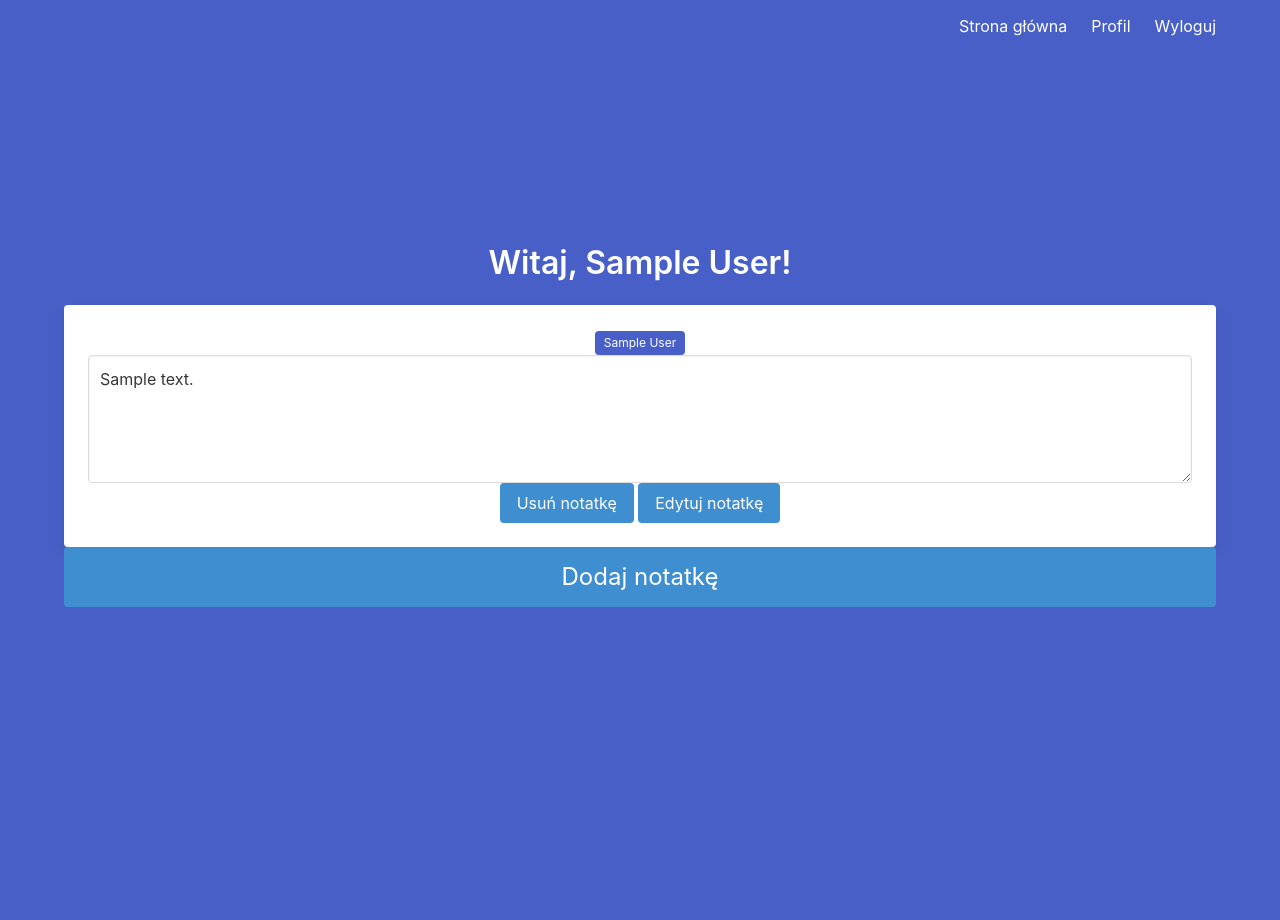
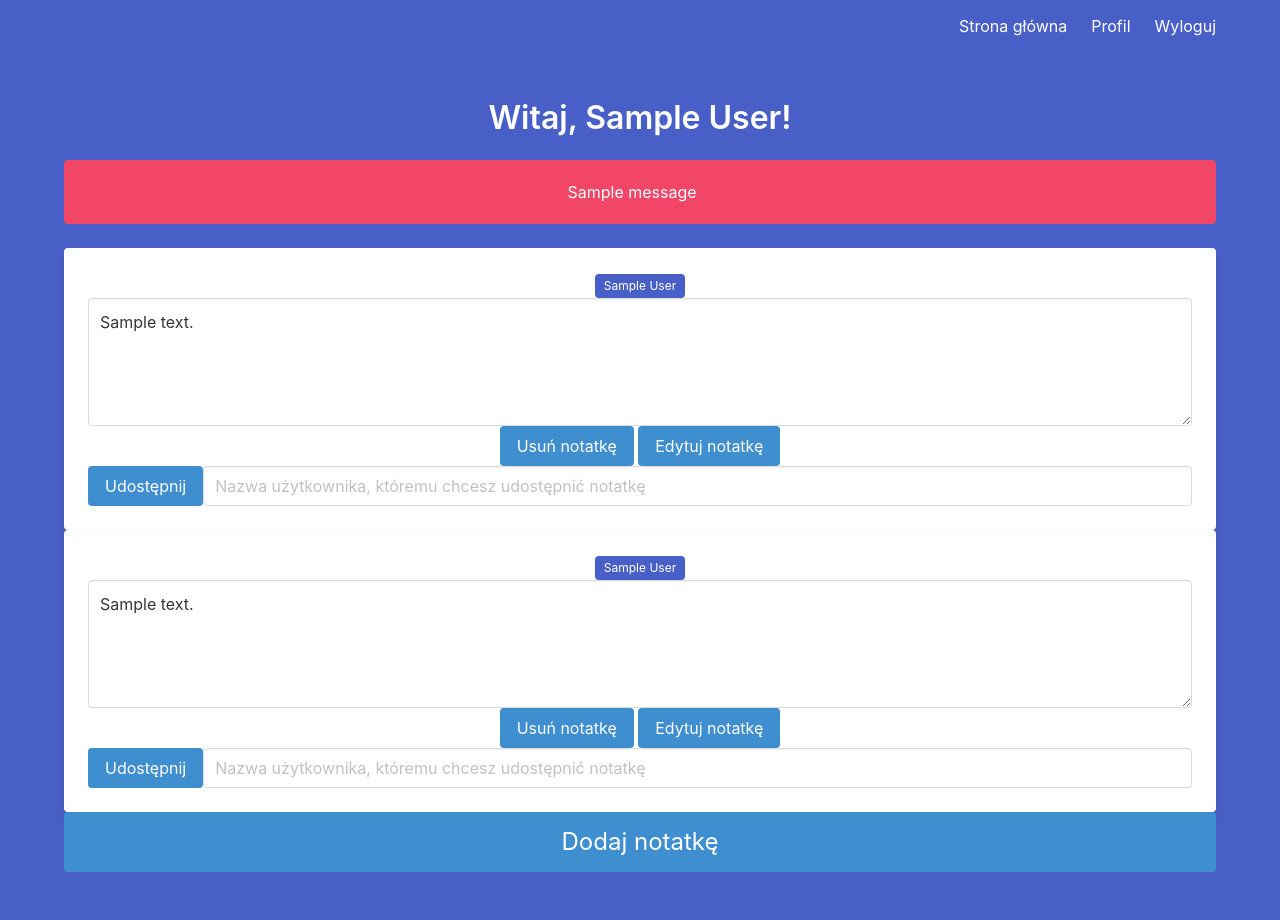
Before and after one commit to 20annie20/ODASProject, a Flask app: page /profile in a window 1280 px wide. Before the commit the page ends 607 px from the top, so only its background shows below. Run offline with Flask 2, Linux system fonts and the light colour scheme; a user stored in the database is signed in; tables that the repository leaves empty hold one stand-in row (values such as "Sample post"); one stand-in notice (Sample message) is shown.

Commit message:
sharing and editing notes

```diff
--- a/project/input_sanitizer.py
+++ b/project/input_sanitizer.py
@@ -1,5 +1,7 @@
 # nazwa użytkownika może składać się wyłącznie z małych liter a-z, powinna być napisem o długości od 1 do 100 znaków
 import re
+
+import flask
 
 
 class NameStatus:
@@ -30,3 +32,11 @@ def validate_password(password):
     if 5 < len(password) < 100 and any(map(str.isdigit, password)) and any(map(str.islower, password)) and any(map(str.isupper, password)):
         return PasswordStatus.PROPER_PASSWORD
     return PasswordStatus.INVALID_PASSWORD
+
+
+def sanitize_text(input_text):
+    return flask.Markup.escape(input_text)
+
+
+def display_text(markup_text):
+    return flask.Markup.unescape(markup_text)
--- a/project/main.py
+++ b/project/main.py
@@ -1,8 +1,12 @@
-from flask import Blueprint, render_template, redirect, url_for, request
+import flask
+from flask import Blueprint, render_template, redirect, url_for, request, flash
 from flask_login import login_required, current_user
 from werkzeug.security import generate_password_hash
-from .models import Note, User
+
+from .input_sanitizer import sanitize_text, display_text
+from .models import Note, User, Share
 from . import db
+from sqlalchemy.orm import aliased
 
 main = Blueprint('main', __name__)
 
@@ -17,11 +21,25 @@ def index():
 def profile():
     notes = Note.query \
         .join(User, User.id == Note.user_id) \
-        .add_columns(User.name, Note.id, Note.text) \
+        .add_columns(User.name, Note.id, Note.text)\
         .filter((Note.user_id == current_user.id) | Note.is_public) \
         .all()
 
-    return render_template('profile.html', name=current_user.name, notes=notes)
+    shared_target_user_table = aliased(User)
+    note_owner_user_table = aliased(User)
+    shared_notes = Share.query \
+        .filter(Share.user_id == current_user.id) \
+        .join(Note, Share.note_id == Note.id) \
+        .join(note_owner_user_table, note_owner_user_table.id == Note.user_id) \
+        .add_columns(note_owner_user_table.name, Note.id, Note.text) \
+        .all()
+    notes_list = list()
+    for note in notes + shared_notes:
+        note = dict(note)
+        note['text'] = display_text(note['text'])
+        notes_list.append(note)
+
+    return render_template('profile.html', name=current_user.name, notes=notes_list)
 
 
 @main.route('/create_note')
@@ -39,8 +57,6 @@ def create_note_post():
     text = request.form.get('text')
     user_id = current_user.id
 
-    # TODO: validate input
-
     # double hashed key - to verify if key is correct
     # single hashed key - to be real encryption key
     # encryption_key_hash = '' if not is_encrypted else generate_password_hash(encryption_key, method='sha256')
@@ -54,7 +70,7 @@ def create_note_post():
                     is_public=is_public,
                     is_encrypted=is_encrypted,
                     encryption_key_hash='',
-                    text=text)
+                    text=sanitize_text(text))
 
     db.session.add(new_note)
     db.session.commit()
@@ -75,15 +91,59 @@ def delete_note_post():
     return redirect(url_for('main.profile'))
 
 
+@main.route('/update_note', methods=['POST'])
+@login_required
+def update_note_post():
+    # TODO get the original text of the note
+    note_id = request.form.get('note_id')
+    text = request.form.get('text')
+    note = Note.query.filter_by(id=note_id).first()
+    if note:
+        note.text = sanitize_text(text)
+        db.session.commit()
+
+    return redirect(url_for('main.profile'))
+
+
 @main.route('/edit_note', methods=['POST'])
 @login_required
 def edit_note_post():
     note_id = request.form.get('note_id')
-    text = request.form.get('text')
+    note = Note.query.filter_by(id=note_id).first()
+    return render_template('update_note.html', note=note)
+
+
+@main.route('/share_note', methods=['POST'])
+@login_required
+def share_note_post():
+    note_id = request.form.get('note_id')
+    share_user_name = request.form.get('share_user_name')
+
+    share_user = User.query.filter_by(name=share_user_name).first()
+
+    if not share_user:
+        flash(f'Nie znaleziono użytkownika: {share_user_name}')
+        return redirect(url_for('main.profile'))
+
+    if share_user.id == current_user.id:
+        flash('Nie możesz udostępnić notatki sam(a) sobie :)')
+        return redirect(url_for('main.profile'))
 
     note = Note.query.filter_by(id=note_id).first()
     if note:
-        note.text = text
-        db.session.commit()
+
+        if note.is_public:
+            flash('Notatka jest już publiczna')
+            return redirect(url_for('main.profile'))
+        if note.user_id == share_user.id:
+            flash('Nie możesz udostępnić notatki jej właścicielowi.')
+            return redirect(url_for('main.profile'))
+        share = Share.query.filter((note.id == Share.note_id) & (share_user.id == Share.user_id)).first()
+        if not share:   # if share does not already exist
+            new_share = Share(user_id=share_user.id, note_id=note.id)
+            db.session.add(new_share)
+            db.session.commit()
+        else:   # if share already exists
+            flash('Już udostępniono temu użytkownikowi')
 
     return redirect(url_for('main.profile'))
--- a/project/templates/create_note.html
+++ b/project/templates/create_note.html
@@ -1,5 +1,5 @@
 {% extends 'base.html'%}
-{% block title %} Add note {% endblock %}
+{% block title %} Dodaj notatkę {% endblock %}
 {% block content %}
 <div class="column is-4 is-offset-4">
     <div class="box">
--- a/project/templates/profile.html
+++ b/project/templates/profile.html
@@ -4,6 +4,13 @@
 <h1 class="title">
   Witaj, {{ name }}!
 </h1>
+{% with messages = get_flashed_messages() %}
+{% if messages %}
+    <div class="notification is-danger">
+        {{ messages[0] }}
+    </div>
+{% endif %}
+{% endwith %}
 {% if (notes is defined) and notes %} {% for note in notes %}
 <div class="card">
   <div class="card-content">
@@ -18,6 +25,16 @@
                 <button formaction="/edit_note" class="button is-info">
                     Edytuj notatkę
                 </button>
+                <div class="field is-horizontal">
+                  <div>
+                      <button formaction="/share_note" class="button is-info">
+                        Udostępnij
+                      </button>
+                  </div>
+                  <div class="field-body">
+                    <input class="input" type="text" name="share_user_name" placeholder="Nazwa użytkownika, któremu chcesz udostępnić notatkę">
+                  </div>
+                </div>
             </form>
       </div>
 	</div>
```
Also changed, not shown: project/templates/update_note.html (added, +17 -0 lines), project/db.sqlite.
